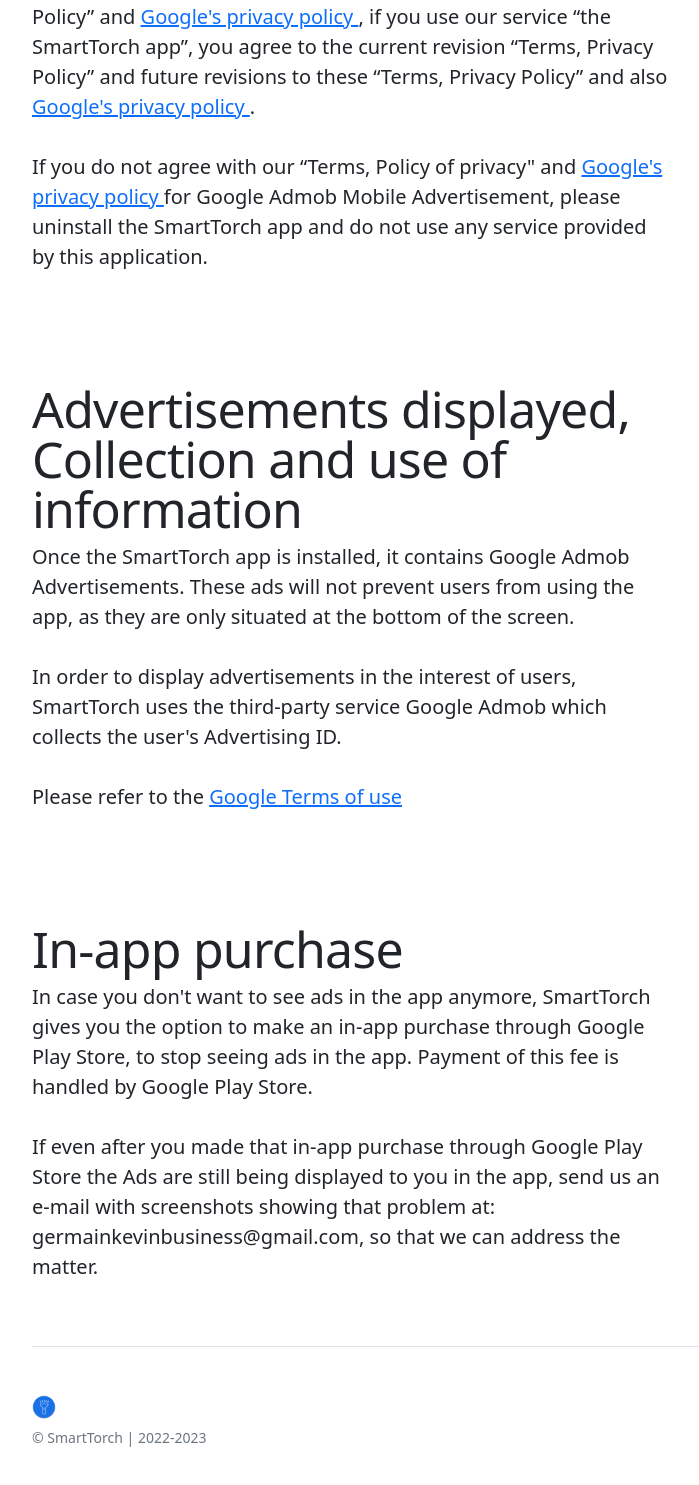
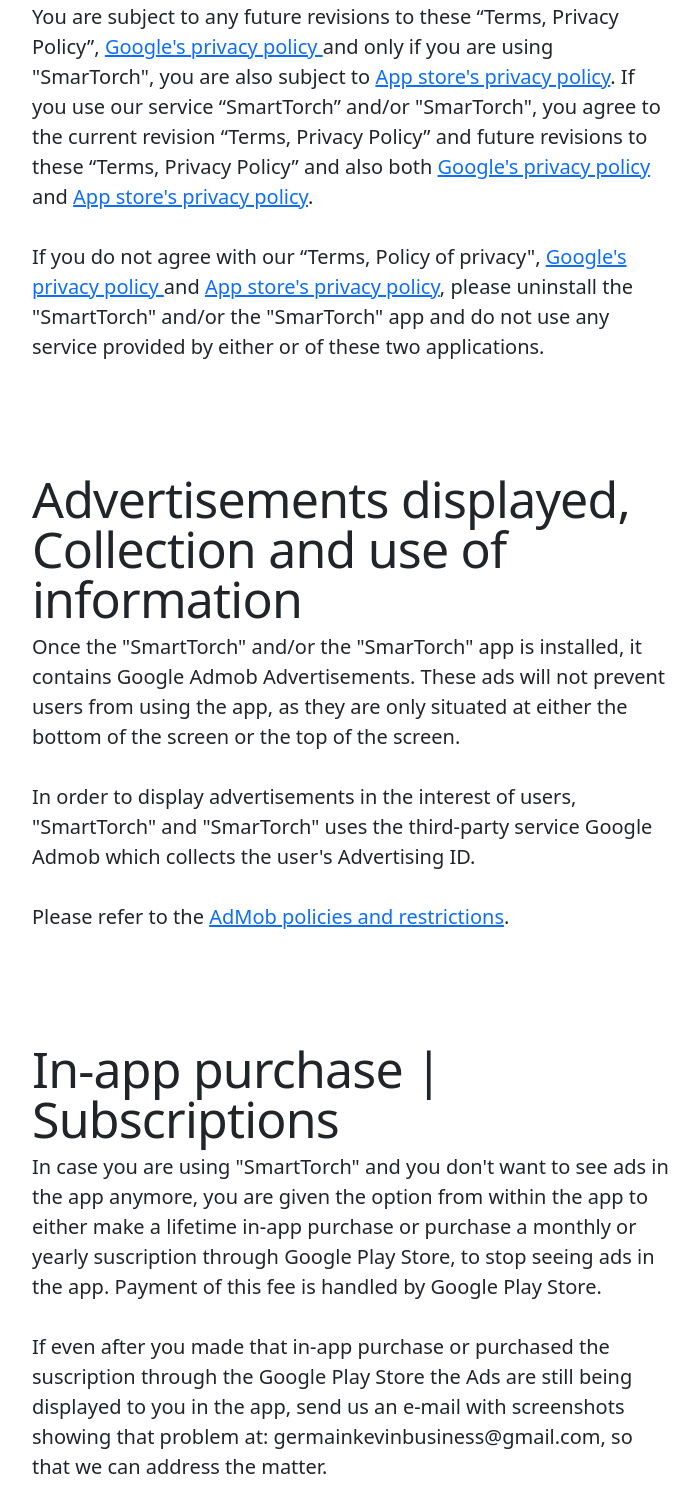
Before and after one commit to germainkevinbusiness/SmartTorchOnline, a plain HTML site: page index.html in a window 1280 px wide. Shown: the part 527-2012 px from the top of the page, without its empty margins (50-749 px from the left). Drawn offline with nearby package versions, Linux system fonts and the light colour scheme.

Commit message:
Updated the terms of use

```diff
--- a/index.html
+++ b/index.html
@@ -47,30 +47,42 @@
             <span class="text-muted">Our terms and conditions</span>
           </h2>
           <div class="lead">
-            <p>Revised February 13, 2023</p>
+            <p>Revised June 14, 2025</p>
             <p>
-              This privacy agreement is intended to disclose how SmartTorch
-              collects, uses and shares the in-app user informations as required
-              by law. If you choose to use this service, you agree to the
-              collection and use of information relating to this privacy
-              policy.<br /><br />
+              This privacy agreement is intended to disclose how the services
+              "SmartTorch" and "SmarTorch" collects, uses and shares the in-app
+              user informations as required by law. If you choose to use this
+              service, you agree to the collection and use of information
+              relating to this privacy policy.<br /><br />
 
               You are subject to any future revisions to these “Terms, Privacy
-              Policy” and
+              Policy”,
               <a href="https://policies.google.com/privacy?hl=en"
-                >Google's privacy policy </a
-              >, if you use our service “the SmartTorch app”, you agree to the
-              current revision “Terms, Privacy Policy” and future revisions to
-              these “Terms, Privacy Policy” and also
+                >Google's privacy policy
+              </a>
+              and only if you are using "SmarTorch", you are also subject to
+              <a href="https://www.apple.com/legal/privacy/data/en/app-store/"
+                >App store's privacy policy</a
+              >. If you use our service “SmartTorch” and/or "SmarTorch", you
+              agree to the current revision “Terms, Privacy Policy” and future
+              revisions to these “Terms, Privacy Policy” and also both
               <a href="https://policies.google.com/privacy?hl=en"
-                >Google's privacy policy </a
+                >Google's privacy policy
+              </a>
+              and
+              <a href="https://www.apple.com/legal/privacy/data/en/app-store/"
+                >App store's privacy policy</a
               >.<br /><br />
-              If you do not agree with our “Terms, Policy of privacy" and
+              If you do not agree with our “Terms, Policy of privacy",
               <a href="https://policies.google.com/privacy?hl=en"
-                >Google's privacy policy </a
-              >for Google Admob Mobile Advertisement, please uninstall the
-              SmartTorch app and do not use any service provided by this
-              application.
+                >Google's privacy policy
+              </a>
+              and
+              <a href="https://www.apple.com/legal/privacy/data/en/app-store/"
+                >App store's privacy policy</a
+              >, please uninstall the "SmartTorch" and/or the "SmarTorch" app
+              and do not use any service provided by either or of these two
+              applications.
             </p>
 
             <h2 class="featurette-heading">
@@ -78,29 +90,47 @@
             </h2>
 
             <p>
-              Once the SmartTorch app is installed, it contains Google Admob
-              Advertisements. These ads will not prevent users from using the
-              app, as they are only situated at the bottom of the screen.<br /><br />
+              Once the "SmartTorch" and/or the "SmarTorch" app is installed, it
+              contains Google Admob Advertisements. These ads will not prevent
+              users from using the app, as they are only situated at either the
+              bottom of the screen or the top of the screen.<br /><br />
 
               In order to display advertisements in the interest of users,
-              SmartTorch uses the third-party service Google Admob which
-              collects the user's Advertising ID.<br /><br />
+              "SmartTorch" and "SmarTorch" uses the third-party service Google
+              Admob which collects the user's Advertising ID.<br /><br />
               Please refer to the
-              <a href="https://policies.google.com/terms?hl=en"
-                >Google Terms of use
-              </a>
+              <a href="https://support.google.com/admob/answer/6128543?hl=en"
+                >AdMob policies and restrictions</a
+              >.
             </p>
 
-            <h2 class="featurette-heading">In-app purchase</h2>
+            <h2 class="featurette-heading">In-app purchase | Subscriptions</h2>
             <p>
-              In case you don't want to see ads in the app anymore, SmartTorch
-              gives you the option to make an in-app purchase through Google
-              Play Store, to stop seeing ads in the app. Payment of this fee is
-              handled by Google Play Store. <br /><br />
-              If even after you made that in-app purchase through Google Play
-              Store the Ads are still being displayed to you in the app, send us
-              an e-mail with screenshots showing that problem at:
-              germainkevinbusiness@gmail.com, so that we can address the matter.
+              In case you are using "SmartTorch" and you don't want to see ads
+              in the app anymore, you are given the option from within the app
+              to either make a lifetime in-app purchase or purchase a monthly or
+              yearly suscription through Google Play Store, to stop seeing ads
+              in the app. Payment of this fee is handled by Google Play Store.
+              <br /><br />
+              If even after you made that in-app purchase or purchased the
+              suscription through the Google Play Store the Ads are still being
+              displayed to you in the app, send us an e-mail with screenshots
+              showing that problem at: germainkevinbusiness@gmail.com, so that
+              we can address the matter.
+            </p>
+            <br /><br />
+            <p>
+              In case you are using "SmarTorch" and you don't want to see ads in
+              the app anymore, you are given the option from within the app to
+              either make a lifetime in-app purchase or purchase a monthly or
+              yearly suscription through the App Store, to stop seeing ads in
+              the app. Payment of this fee is handled by the App Store.
+              <br /><br />
+              If even after you made that in-app purchase or purchased the
+              suscription through the App Store, the Ads are still being
+              displayed to you in the app, send us an e-mail with screenshots
+              showing that problem at: germainkevinbusiness@gmail.com, so that
+              we can address the matter.
             </p>
           </div>
         </div>
@@ -117,7 +147,7 @@
               height="24"
             />
             <small class="d-block mb-3 text-muted">
-              &copy; SmartTorch | 2022-2023
+              &copy; SmartTorch | 2025-2026
             </small>
           </div>
         </div>
```
